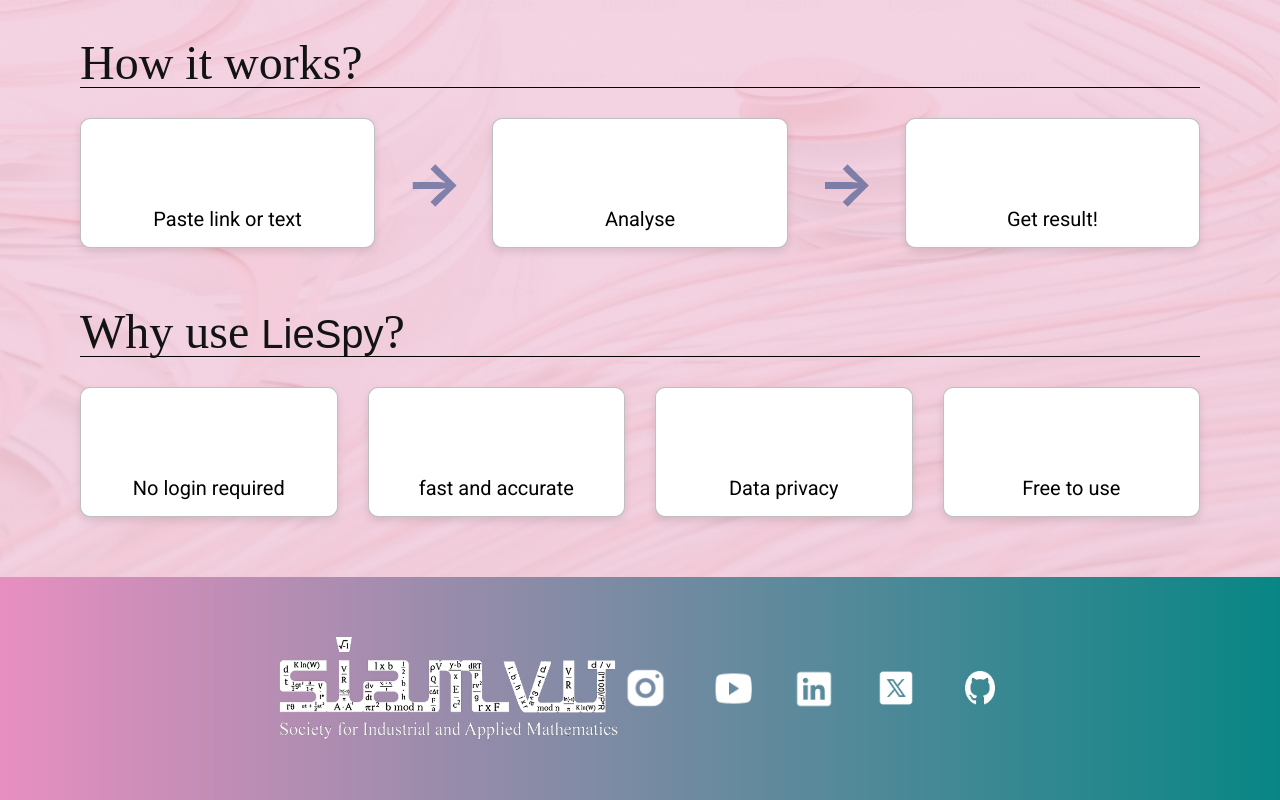
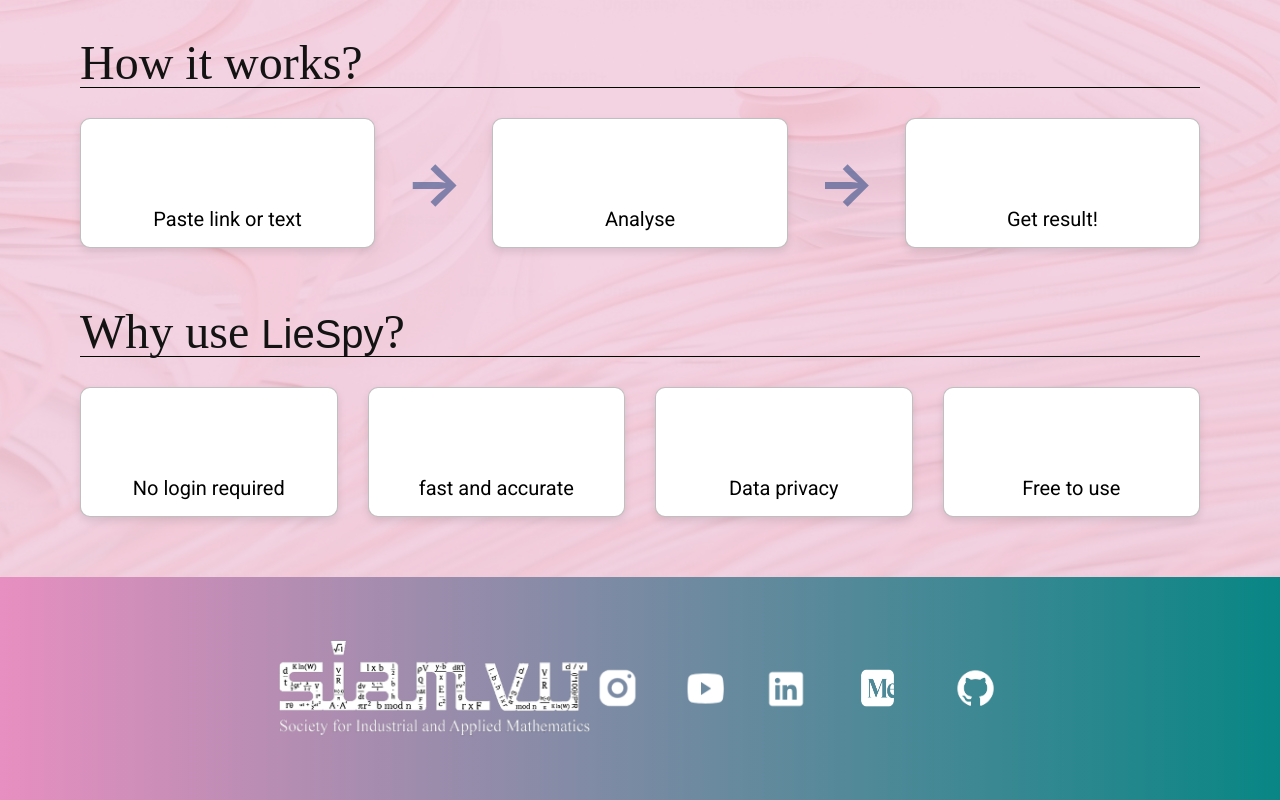
Before and after one commit to PranshiGarg01/Fake-News-Detector-frontend, a React (Create React App) app: page / in a window 1280 px wide. Shown: the part 442-1242 px from the top of the page. Built offline with nearby package versions, Linux system fonts and the light colour scheme; some icons are missing; a web font is replaced by a local one.

Commit message:
Footer Updated for medium

```diff
--- a/src/components/Footer.css
+++ b/src/components/Footer.css
@@ -51,12 +51,12 @@
   padding-top: 24px;
 }
 
-.footer-icon.twitter img {
-  width: 44.24px;
+.footer-icon.medium img {
+  width: 63px;
   height: 49.86px;
 }
 
 .footer-icon.github img {
-  width: 41.65px;
-  height: 41.65px;
+  width: 53.5px;
+  height: 53.5px;
 }
--- a/src/components/Footer.jsx
+++ b/src/components/Footer.jsx
@@ -22,10 +22,10 @@ const Footer = () => {
         <a href="https://linkedin.com/company/siam-vit" target="_blank" rel="noopener noreferrer" className="footer-icon linkedin">
           <img src="/images/linkedin.png" alt="LinkedIn" />
         </a>
-        <a href="https://twitter.com" target="_blank" rel="noopener noreferrer" className="footer-icon twitter">
-          <img src="/images/twitter.png" alt="Twitter" />
+        <a href="https://medium.com/@siam_31894" target="_blank" rel="noopener noreferrer" className="footer-icon medium">
+          <img src="/images/medium.png" alt="Twitter" />
         </a>
-        <a href="https://github.com/SIAM-VIT" target="_blank" rel="noopener noreferrer" className="footer-icon twitter">
+        <a href="https://github.com/SIAM-VIT" target="_blank" rel="noopener noreferrer" className="footer-icon github">
           <img src="/images/github.png" alt="Github" />
         </a>
       </div>
```
Also changed, not shown: public/images/medium.png (added).
